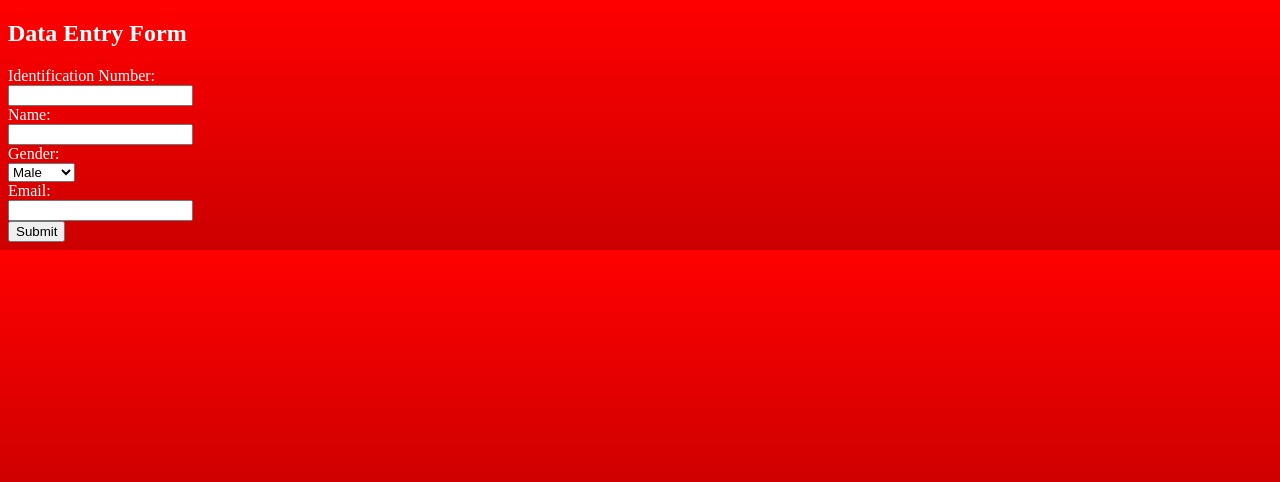
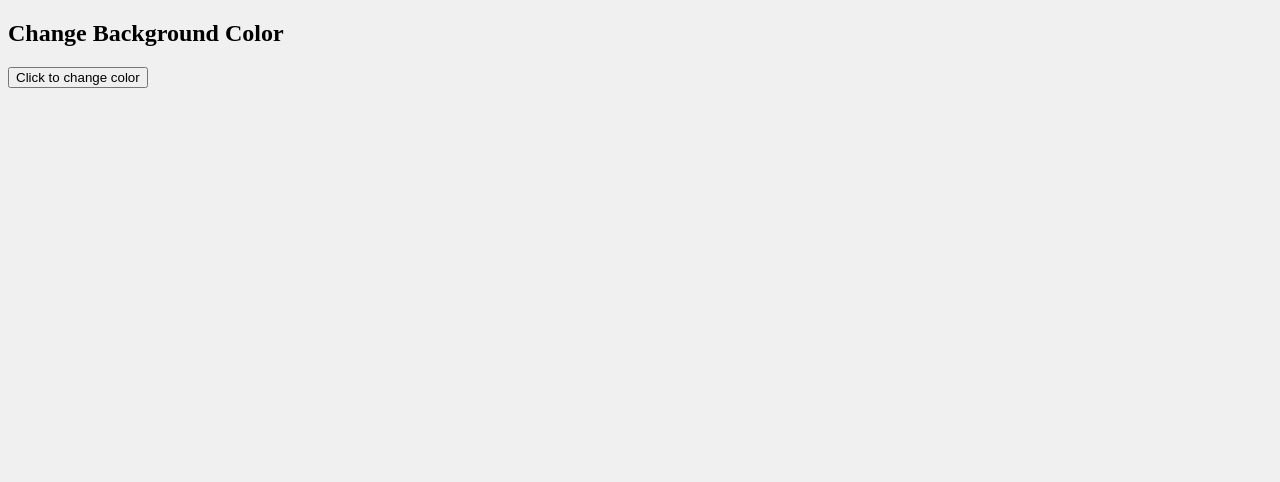
Before and after one commit to Hdjjsdn/111, a Flask app: page / in a window 1280 px wide. Shown: the top 482 px of the page. Run offline with Flask 3, Linux system fonts and the light colour scheme.

Commit message:
Update input_data.html

```diff
--- a/templates/input_data.html
+++ b/templates/input_data.html
@@ -1,29 +1,24 @@
 <!DOCTYPE html>
-<html>
+<html lang="en">
 <head>
-    <title>Data Entry Form</title>
+    <meta charset="UTF-8">
+    <meta name="viewport" content="width=device-width, initial-scale=1.0">
+    <title>Change Background Color</title>
     <style>
         body {
-            background: linear-gradient(to bottom, #ff0000, #cc0000); /* Red gradient */
-            color: white; /* Set text color to white for better contrast */
+            background-color: #f0f0f0; /* 设置默认背景颜色 */
         }
     </style>
 </head>
 <body>
-    <h2>Data Entry Form</h2>
-    <form action="/submit_form" method="post">
-        <label for="id">Identification Number:</label><br>
-        <input type="text" id="id" name="id"><br>
-        <label for="name">Name:</label><br>
-        <input type="text" id="name" name="name"><br>
-        <label for="gender">Gender:</label><br>
-        <select id="gender" name="gender">
-            <option value="Male">Male</option>
-            <option value="Female">Female</option>
-        </select><br>
-        <label for="email">Email:</label><br>
-        <input type="email" id="email" name="email"><br>
-        <input type="submit" value="Submit">
-    </form>
+    <h2>Change Background Color</h2>
+    <button onclick="changeColor()">Click to change color</button>
+
+    <script>
+        function changeColor() {
+            var randomColor = '#' + Math.floor(Math.random()*16777215).toString(16); // 生成随机颜色
+            document.body.style.backgroundColor = randomColor; // 改变背景颜色
+        }
+    </script>
 </body>
 </html>
```
